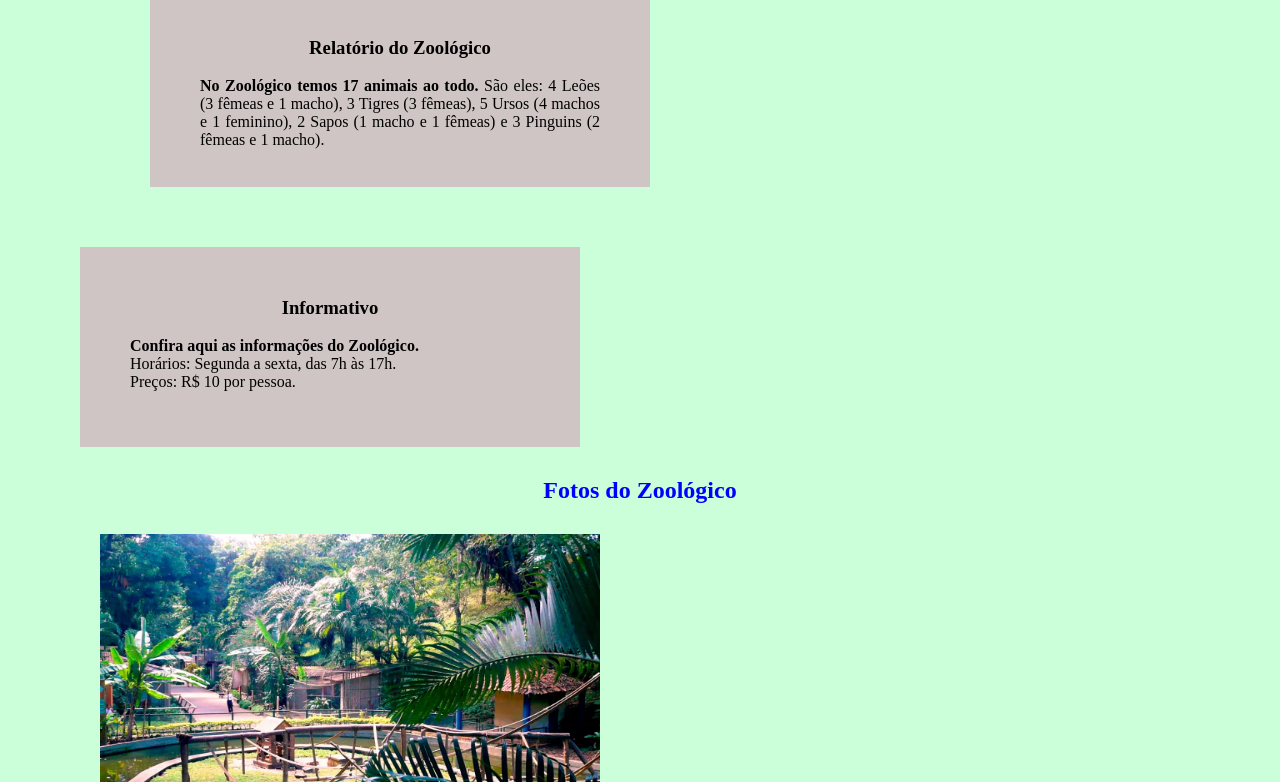
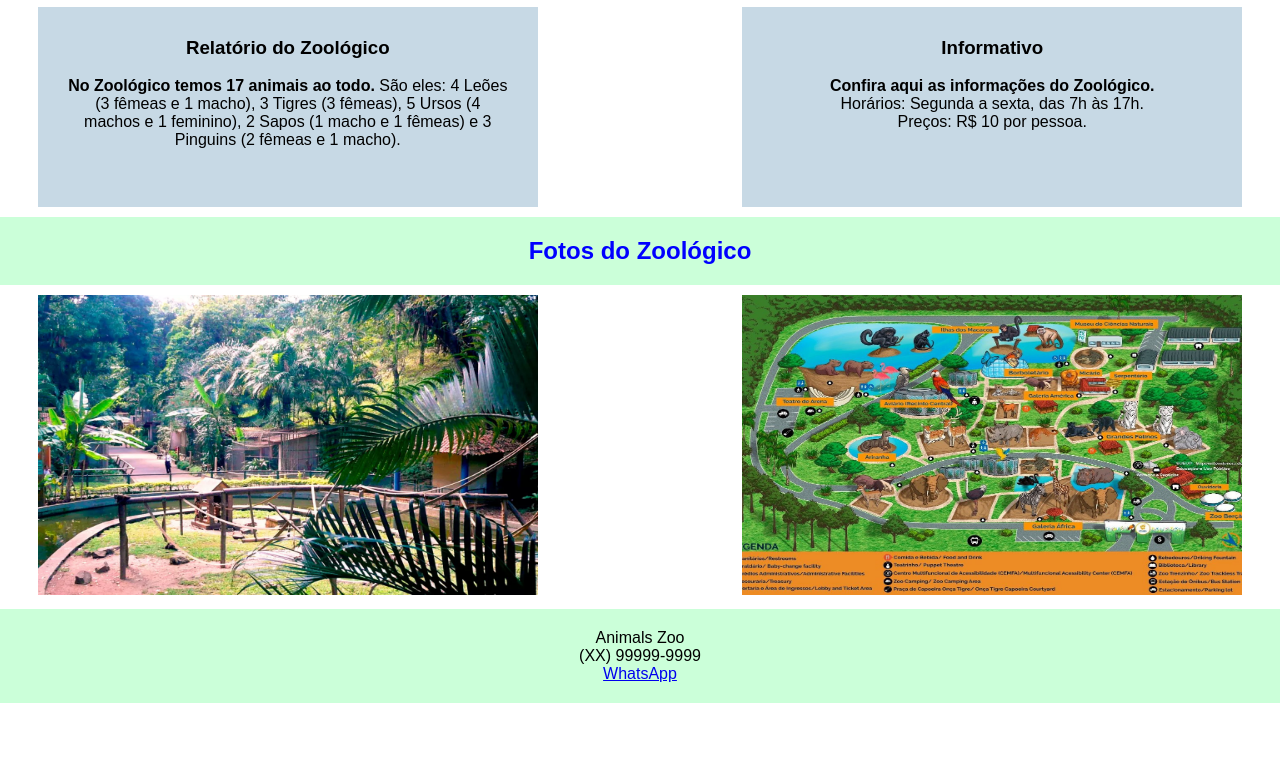
Before and after one commit to geovannaotoni/site-zoologico, a plain HTML site: page index.html in a window 1280 px wide. Shown: the part 80-862 px from the top of the page. After the commit the page ends 800 px from the top, so only its background shows below. Drawn offline with Linux system fonts and the light colour scheme.

Commit message:
resolvi o exercicio :)

```diff
--- a/index.html
+++ b/index.html
@@ -9,7 +9,7 @@
     <link rel="stylesheet" href="style.css">
 </head>
 <body>
-    <h1>Animals Zoo</h1>
+    <header><h1>Animals Zoo</h1></header>
         <main id="text-content">
             <section class="text relatorio">
                 <h3>Relatório do Zoológico</h3> <br>
@@ -26,15 +26,17 @@
                 </p>
             </section>
         </main>
-    <h2>Fotos do Zoológico</h2>
+    <div class="fotos-zoo">
+        <h2>Fotos do Zoológico</h2>
+    </div>
     <section class="imagens">
         <img src="zoologico.jpg" alt="Foto do Zoologico">
         <img src="mapa-zoo.jpeg" alt="Mapa do Zoologico">
     </section>
     <footer>
-        <span>Animals Zoo <br>
-        (XX) 99999-9999<br>
-        <a href="https://web.whatsapp.com/">WhatsApp</a></span>
+        <p>Animals Zoo <p>
+        <p>(XX) 99999-9999</p>
+        <p><a href="https://web.whatsapp.com/">WhatsApp</a></p>
     </footer>
 </body>
 </html>
--- a/style.css
+++ b/style.css
@@ -3,64 +3,68 @@
     padding: 0px;
     margin: 0px;
     box-sizing: border-box;
+    font-family: sans-serif;
 }
 body {
-    background-color: rgb(203, 255, 217);
+    background-color: white;
 }
 h1, h2 {
     color: blue;
+    margin: 0 auto;
+    width: fit-content;
+}
+
+header, .fotos-zoo {
+    background-color: rgb(203, 255, 217);
+    padding: 20px;
+}
+
+main{
+    width: fit-content;
+    margin: 0 auto;
+}
+.text {
+    width: 500px;
+    height: 200px;
     text-align: center;
+    display: inline-block;
+    margin: 10px auto;
+    padding: 30px;
+    vertical-align: top;
 }
+.relatorio {
+    margin-right: 200px;
+}
+
+.relatorio, .infos {
+    background-color: rgb(199, 217, 229);
+}
+
 
 img {
     width: 500px;
     height: 300px;
-    margin: 30px 100px;
 }
 
-.text {
-    background-color: rgb(208, 197, 197);
-    display: inline-block;
-    margin: 30px 80px;
-    padding: 50px;
-    width: 500px;
-    height: 200px;
+img:nth-child(1) {
+    margin-right: 200px;
 }
 
-.text.relatorio {
-    margin-left: 150px;
+.fotos-zoo {
+    margin: 0 auto;
 }
 
-.text p {
-    text-align: justify;
+.imagens {
+    width: fit-content;
+    margin: 10px auto;
 }
 
-h3 {
-    text-align: center;
+footer p {
+    width: fit-content;
+    margin: 0 auto;
 }
 
 footer {
-    background-color: darkgray;
-    text-align: center;
-    margin-left: auto;
-    margin-right: auto;
-    /* display: flex; */
-    /* justify-content: space-around; */
+    background-color: rgb(203, 255, 217);
+    padding: 20px;
 }
-
-/*
-
-.text {
-    width: 300px;
-    height: 200px;
-    background-color: rgb(208, 197, 197);
-    padding: 10px;
-    margin: 10px;
-} */
-
-/* .relatorio {
-    display: inline-block;
-}
-.infos{
-    display: inline-block;
-} */
```
